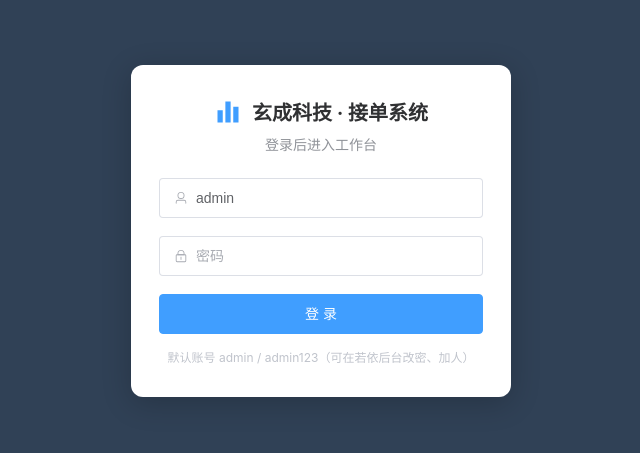
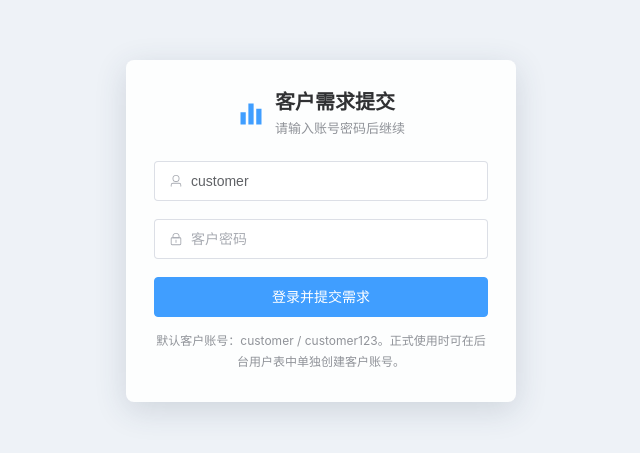
Before and after one commit to jiangyi3265/xuancheng-order-admin, a Vue app: page /#/customer-login in a window 1280 px wide. Before the commit this address led to /#/login. Shown: the part 169-622 px from the top of the page, without its empty margins (319-959 px from the left). Built offline with nearby package versions, Linux system fonts and the light colour scheme.

Commit message:
Add customer login for intake

```diff
--- a/src/router/index.js
+++ b/src/router/index.js
@@ -35,6 +35,11 @@ const routes = [
     component: () => import('@/views/login/index.vue')
   },
   {
+    path: '/customer-login',
+    name: 'CustomerLogin',
+    component: () => import('@/views/customer-login/index.vue')
+  },
+  {
     path: '/intake',
     name: 'Intake',
     component: () => import('@/views/intake/index.vue')
@@ -52,10 +57,14 @@ const router = createRouter({
   routes
 })
 
-// 路由守卫：未登录跳登录；登录页 / 客户提交页 放行
-const OPEN = ['/login', '/intake']
 router.beforeEach((to) => {
-  if (OPEN.includes(to.path)) return true
+  if (to.path === '/login' || to.path === '/customer-login') return true
+  if (to.path === '/intake') {
+    if (!localStorage.getItem('customerToken')) {
+      return { path: '/customer-login', query: { redirect: to.fullPath } }
+    }
+    return true
+  }
   if (!localStorage.getItem('token')) return '/login'
   return true
 })
--- /dev/null
+++ b/src/views/customer-login/index.vue
@@ -0,0 +1,113 @@
+<template>
+  <div class="customer-login-page">
+    <section class="login-panel">
+      <div class="brand">
+        <el-icon :size="28" color="#409eff"><Histogram /></el-icon>
+        <div>
+          <strong>客户需求提交</strong>
+          <span>请输入账号密码后继续</span>
+        </div>
+      </div>
+
+      <el-form class="form" @submit.prevent="doLogin">
+        <el-form-item>
+          <el-input v-model="username" size="large" placeholder="客户账号" :prefix-icon="User" @keyup.enter="doLogin" />
+        </el-form-item>
+        <el-form-item>
+          <el-input
+            v-model="password"
+            size="large"
+            type="password"
+            show-password
+            placeholder="客户密码"
+            :prefix-icon="Lock"
+            @keyup.enter="doLogin"
+          />
+        </el-form-item>
+        <el-button type="primary" size="large" class="submit" :loading="loading" @click="doLogin">
+          登录并提交需求
+        </el-button>
+      </el-form>
+
+      <p class="hint">默认客户账号：customer / customer123。正式使用时可在后台用户表中单独创建客户账号。</p>
+    </section>
+  </div>
+</template>
+
+<script setup>
+import { ref } from 'vue'
+import { useRoute, useRouter } from 'vue-router'
+import { ElMessage } from 'element-plus'
+import { Histogram, User, Lock } from '@element-plus/icons-vue'
+import { customerLogin } from '@/mock/store'
+
+const route = useRoute()
+const router = useRouter()
+const username = ref('customer')
+const password = ref('')
+const loading = ref(false)
+
+async function doLogin() {
+  if (!username.value || !password.value) return ElMessage.warning('请输入客户账号和密码')
+  loading.value = true
+  try {
+    await customerLogin(username.value, password.value)
+    ElMessage.success('登录成功')
+    router.push(route.query.redirect || '/intake')
+  } catch (e) {
+    ElMessage.error(e.message || '登录失败')
+  } finally {
+    loading.value = false
+  }
+}
+</script>
+
+<style scoped>
+.customer-login-page {
+  min-height: 100vh;
+  display: flex;
+  align-items: center;
+  justify-content: center;
+  background: #eef2f7;
+  padding: 16px;
+}
+.login-panel {
+  width: 100%;
+  max-width: 390px;
+  background: #fdfefe;
+  border-radius: 8px;
+  padding: 30px 28px;
+  box-shadow: 0 8px 32px rgba(42, 62, 86, 0.16);
+}
+.brand {
+  display: flex;
+  align-items: center;
+  justify-content: center;
+  gap: 10px;
+  color: #303133;
+}
+.brand strong {
+  display: block;
+  font-size: 20px;
+  line-height: 1.2;
+}
+.brand span {
+  display: block;
+  margin-top: 4px;
+  color: #909399;
+  font-size: 13px;
+}
+.form {
+  margin-top: 24px;
+}
+.submit {
+  width: 100%;
+}
+.hint {
+  margin: 14px 0 0;
+  color: #909399;
+  font-size: 12px;
+  line-height: 1.7;
+  text-align: center;
+}
+</style>
--- a/src/views/intake/index.vue
+++ b/src/views/intake/index.vue
@@ -1,22 +1,40 @@
 <template>
   <div class="intake-page">
-    <div class="intake-card">
+    <div class="intake-shell">
+      <header class="topbar">
         <div class="brand">
           <el-icon :size="26" color="#409eff"><Histogram /></el-icon>
-        <span>玄成科技 · 需求提交</span>
+          <div>
+            <strong>玄成科技需求提交</strong>
+            <span>登录后提交项目资料</span>
+          </div>
+        </div>
+        <div class="account">
+          <span>{{ customerName || '客户账号' }}</span>
+          <el-button text type="primary" @click="doLogout">退出</el-button>
+        </div>
+      </header>
+
+      <section class="intake-card">
+        <template v-if="!done">
+          <div class="intro">
+            <h1>把需求、资料、联系方式一次说清楚</h1>
+            <p>提交后会自动进入接单系统，我们会在后台分配负责人并跟进。</p>
           </div>
 
-      <template v-if="!done">
-        <p class="sub">填一下你的需求，我们会尽快联系你。带图/文件会更准 👇</p>
-
           <el-form label-position="top" class="form">
-          <el-form-item label="项目/需求标题" required>
-            <el-input v-model="form.title" placeholder="例如：餐饮点餐小程序" />
+            <el-form-item label="项目 / 需求标题" required>
+              <el-input v-model="form.title" placeholder="例如：餐饮门店点餐小程序" />
             </el-form-item>
             <el-form-item label="需求描述" required>
-            <el-input v-model="form.requirement" type="textarea" :rows="5" placeholder="尽量写清楚想做什么、有什么要求" />
+              <el-input
+                v-model="form.requirement"
+                type="textarea"
+                :rows="5"
+                placeholder="尽量写清楚想做什么、已有资料、交付时间、参考链接等"
+              />
             </el-form-item>
-          <el-form-item label="参考图 / 文件（截图直接 Ctrl+V）">
+            <el-form-item label="参考图 / 文件">
               <AttachmentUploader v-model="form.attachments" />
             </el-form-item>
             <el-row :gutter="12">
@@ -27,15 +45,21 @@
               </el-col>
               <el-col :xs="24" :sm="12">
                 <el-form-item label="联系方式" required>
-                <el-input v-model="form.contact" placeholder="微信号 / 手机，方便联系你" />
+                  <el-input v-model="form.contact" placeholder="微信号 / 手机号" />
                 </el-form-item>
               </el-col>
             </el-row>
-          <el-form-item label="预算（选填）">
-            <el-input-number v-model="form.amount" :min="0" :step="100" controls-position="right" style="width: 180px" />
+            <el-form-item label="预算">
+              <el-input-number
+                v-model="form.amount"
+                :min="0"
+                :step="100"
+                controls-position="right"
+                style="width: 180px"
+              />
             </el-form-item>
 
-          <el-button type="primary" size="large" :loading="submitting" style="width: 100%" @click="submit">
+            <el-button type="primary" size="large" :loading="submitting" class="submit" @click="submit">
               提交需求
             </el-button>
           </el-form>
@@ -43,21 +67,26 @@
 
         <div v-else class="done">
           <el-icon :size="56" color="#67c23a"><CircleCheckFilled /></el-icon>
-        <h3>提交成功！</h3>
-        <p>我们已收到你的需求，会尽快联系你。</p>
-        <el-button @click="reset">再提交一个</el-button>
+          <h2>提交成功</h2>
+          <p>我们已收到你的需求，会尽快联系你确认细节。</p>
+          <el-button type="primary" @click="reset">继续提交</el-button>
         </div>
+      </section>
+
+      <p class="foot">玄成科技接单系统</p>
     </div>
-    <p class="foot">玄成科技接单系统</p>
   </div>
 </template>
 
 <script setup>
 import { reactive, ref } from 'vue'
+import { useRouter } from 'vue-router'
 import { ElMessage } from 'element-plus'
 import { Histogram, CircleCheckFilled } from '@element-plus/icons-vue'
 import AttachmentUploader from '@/components/AttachmentUploader.vue'
+import { customerHttp, customerLogout, customerName } from '@/mock/store'
 
+const router = useRouter()
 const blank = () => ({ title: '', requirement: '', customer: '', contact: '', amount: 0, attachments: [] })
 const form = reactive(blank())
 const submitting = ref(false)
@@ -66,13 +95,13 @@ const done = ref(false)
 async function submit() {
   if (!form.title.trim()) return ElMessage.warning('请填写需求标题')
   if (!form.requirement.trim()) return ElMessage.warning('请描述一下需求')
-  if (!form.contact.trim()) return ElMessage.warning('请留个联系方式，方便我们联系你')
+  if (!form.contact.trim()) return ElMessage.warning('请留下联系方式，方便我们联系你')
   submitting.value = true
   try {
     const payload = {
       title: form.title.trim(),
       requirement: form.requirement.trim(),
-      customer: form.customer.trim(),
+      customer: form.customer.trim() || customerName.value,
       contact: form.contact.trim(),
       amount: form.amount || 0,
       attachments: [...form.attachments],
@@ -80,15 +109,12 @@ async function submit() {
       ownerId: 2,
       status: 'pending',
       priority: 'medium',
-      byUserName: form.customer.trim() || '客户提交'
+      byUserName: form.customer.trim() || customerName.value || '客户提交'
     }
-    const res = await fetch('/jiedan/order/intake', {
+    await customerHttp('/jiedan/order/intake', {
       method: 'POST',
-      headers: { 'Content-Type': 'application/json' },
       body: JSON.stringify(payload)
     })
-    const j = await res.json()
-    if (j.code !== 200) throw new Error(j.msg || '提交失败')
     done.value = true
   } catch (e) {
     ElMessage.error('提交失败：' + e.message)
@@ -101,6 +127,11 @@ function reset() {
   Object.assign(form, blank())
   done.value = false
 }
+
+function doLogout() {
+  customerLogout()
+  router.push('/customer-login')
+}
 </script>
 
 <style scoped>
@@ -108,49 +139,89 @@ function reset() {
   min-height: 100vh;
   background: #f0f2f5;
   padding: 24px 16px;
+}
+.intake-shell {
+  width: 100%;
+  max-width: 760px;
+  margin: 0 auto;
+}
+.topbar {
   display: flex;
-  flex-direction: column;
+  justify-content: space-between;
   align-items: center;
-}
-.intake-card {
-  width: 100%;
-  max-width: 620px;
-  background: #fff;
-  border-radius: 12px;
-  padding: 28px 28px 32px;
-  box-shadow: 0 2px 16px rgba(0, 0, 0, 0.06);
+  gap: 16px;
+  margin-bottom: 16px;
 }
 .brand {
   display: flex;
   align-items: center;
   gap: 10px;
-  font-size: 20px;
-  font-weight: 700;
   color: #303133;
 }
-.sub {
+.brand strong {
+  display: block;
+  font-size: 18px;
+  line-height: 1.2;
+}
+.brand span {
+  display: block;
+  margin-top: 3px;
+  font-size: 13px;
   color: #909399;
+}
+.account {
+  display: flex;
+  align-items: center;
+  gap: 8px;
+  color: #606266;
   font-size: 14px;
-  margin: 8px 0 20px;
+  white-space: nowrap;
 }
-.form {
-  margin-top: 6px;
+.intake-card {
+  background: #fdfefe;
+  border-radius: 8px;
+  padding: 28px;
+  box-shadow: 0 2px 16px rgba(0, 0, 0, 0.06);
+}
+.intro h1 {
+  margin: 0;
+  font-size: 22px;
+  line-height: 1.35;
+  color: #303133;
+}
+.intro p {
+  margin: 8px 0 22px;
+  color: #606266;
+  font-size: 14px;
+}
+.submit {
+  width: 100%;
 }
 .done {
   text-align: center;
-  padding: 30px 0;
+  padding: 34px 0;
 }
-.done h3 {
+.done h2 {
   margin: 14px 0 6px;
-  font-size: 20px;
+  font-size: 21px;
 }
 .done p {
-  color: #909399;
+  color: #606266;
   margin: 0 0 20px;
 }
 .foot {
   color: #c0c4cc;
   font-size: 12px;
+  text-align: center;
   margin-top: 18px;
 }
+@media (max-width: 640px) {
+  .topbar {
+    align-items: flex-start;
+    flex-direction: column;
+  }
+  .intake-card {
+    padding: 22px 18px;
+  }
+}
 </style>
```
Also changed, not shown: src/mock/store.js (+53 -29 lines), src/views/settings/index.vue (+25 -13 lines). Lines whose indentation alone changed are shown as unchanged.
